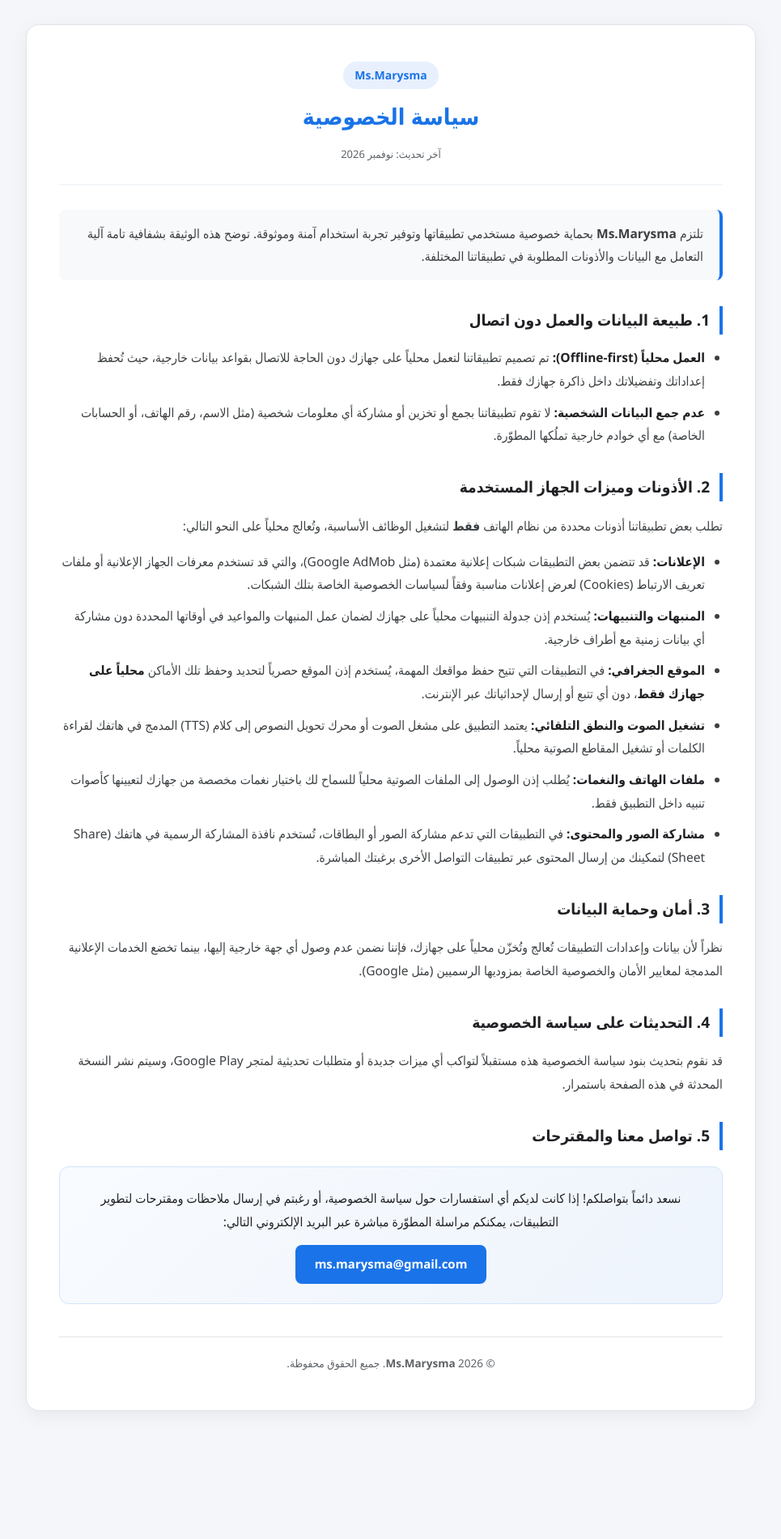
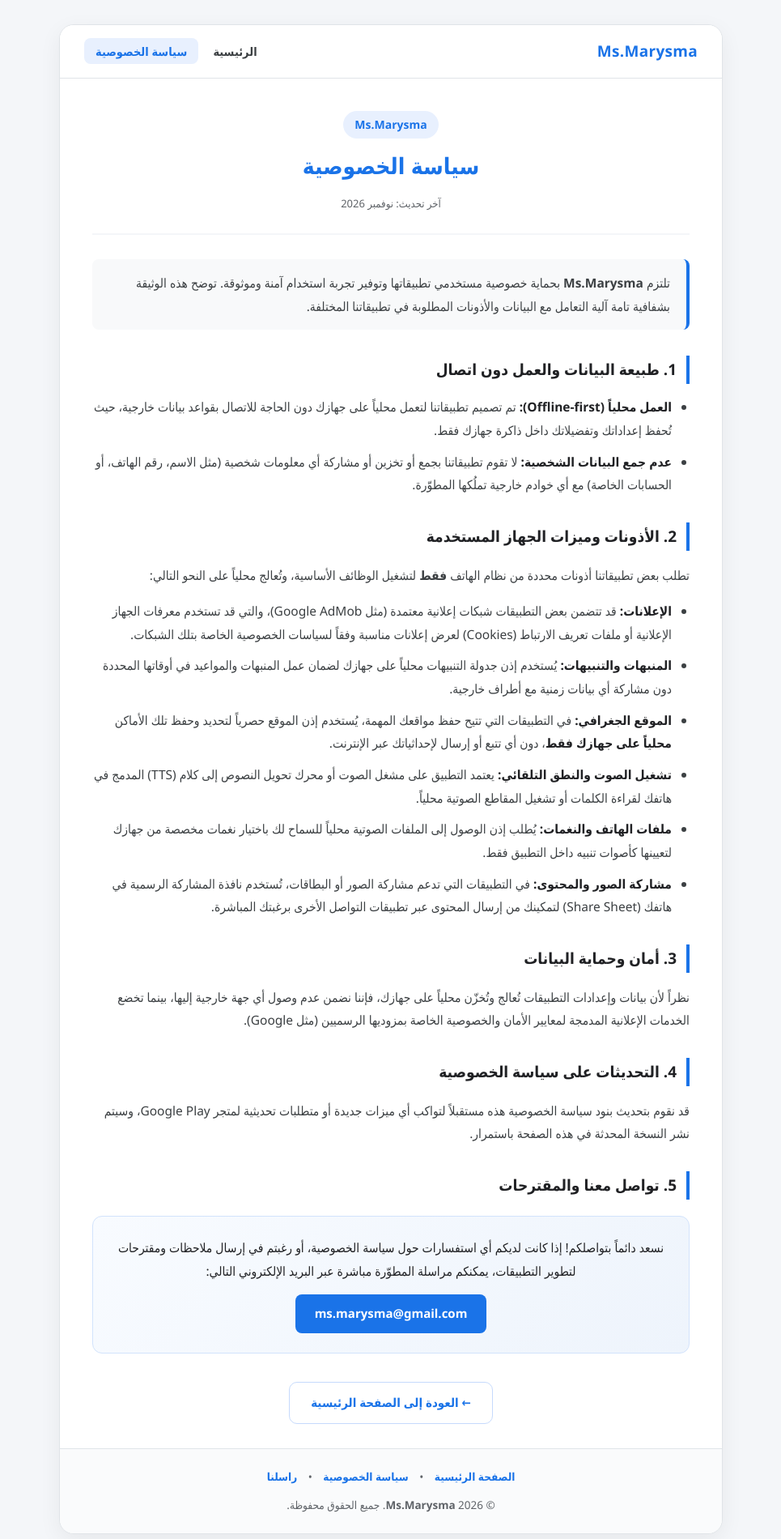
Before and after one commit to MsMarysma/msmarysma.github.io, a plain HTML site: page privacy.html in a window 1280 px wide. Shown: the whole page at 81% size, without its empty margins (157-1122 px from the left). Before the commit the page ends 1772 px from the top, so only its background shows below. Drawn offline with Linux system fonts and the light colour scheme.

Commit message:
Update privacy.html

```diff
--- a/privacy.html
+++ b/privacy.html
@@ -7,6 +7,7 @@
     <style>
         :root {
             --primary-color: #1a73e8;
+            --primary-dark: #1557b0;
             --primary-light: #e8f0fe;
             --text-dark: #202124;
             --text-body: #3c4043;
@@ -14,6 +15,9 @@
             --bg-page: #f4f6f9;
             --bg-card: #ffffff;
             --border-color: #e0e4e8;
+        }
+        * {
+            box-sizing: border-box;
         }
         body {
             font-family: 'Segoe UI', Tahoma, Geneva, Verdana, sans-serif;
@@ -27,10 +31,44 @@
             max-width: 820px;
             margin: 0 auto;
             background: var(--bg-card);
-            padding: 45px 40px;
-            border-radius: 16px;
-            box-shadow: 0 6px 24px rgba(0, 0, 0, 0.06);
+            border-radius: 18px;
+            box-shadow: 0 8px 28px rgba(0, 0, 0, 0.06);
             border: 1px solid var(--border-color);
+            overflow: hidden;
+        }
+        /* الشريط العلوي للتنقل المطابق للصفحة الرئيسية */
+        .navbar {
+            background-color: #ffffff;
+            border-bottom: 1px solid var(--border-color);
+            padding: 15px 30px;
+            display: flex;
+            justify-content: space-between;
+            align-items: center;
+        }
+        .brand {
+            font-size: 19px;
+            font-weight: 700;
+            color: var(--primary-color);
+            text-decoration: none;
+            letter-spacing: 0.3px;
+        }
+        .nav-links a {
+            color: var(--text-body);
+            text-decoration: none;
+            font-size: 14.5px;
+            font-weight: 600;
+            padding: 6px 14px;
+            border-radius: 8px;
+            transition: all 0.2s ease;
+        }
+        .nav-links a:hover,
+        .nav-links a.active {
+            background-color: var(--primary-light);
+            color: var(--primary-color);
+        }
+        /* محتوى الصفحة */
+        .content-body {
+            padding: 40px 40px 30px 40px;
         }
         .header-section {
             text-align: center;
@@ -113,19 +151,58 @@
             transition: background-color 0.2s ease, transform 0.2s ease;
         }
         .email-btn:hover {
-            background-color: #1557b0;
+            background-color: var(--primary-dark);
             transform: translateY(-1px);
         }
+        /* زر العودة للصفحة الرئيسية */
+        .back-home-wrapper {
+            text-align: center;
+            margin-top: 35px;
+        }
+        .back-home-btn {
+            display: inline-block;
+            background-color: #ffffff;
+            color: var(--primary-color);
+            text-decoration: none;
+            padding: 11px 26px;
+            border-radius: 10px;
+            font-weight: 600;
+            font-size: 15px;
+            border: 1px solid #c6dafc;
+            transition: all 0.2s ease;
+        }
+        .back-home-btn:hover {
+            background-color: var(--primary-light);
+            transform: translateY(-2px);
+        }
+        /* التذييل */
         .footer {
-            margin-top: 40px;
+            background-color: #fafbfc;
+            border-top: 1px solid var(--border-color);
+            padding: 22px 30px;
             text-align: center;
             font-size: 13.5px;
             color: var(--text-muted);
-            border-top: 1px solid var(--border-color);
-            padding-top: 20px;
+        }
+        .footer-links {
+            margin-bottom: 10px;
+        }
+        .footer-links a {
+            color: var(--primary-color);
+            text-decoration: none;
+            margin: 0 10px;
+            font-weight: 600;
+        }
+        .footer-links a:hover {
+            text-decoration: underline;
         }
         @media (max-width: 600px) {
-            .container {
+            .navbar {
+                flex-direction: column;
+                gap: 10px;
+                padding: 15px 20px;
+            }
+            .content-body {
                 padding: 25px 20px;
             }
             h1 {
@@ -137,6 +214,16 @@
 <body>
 
     <div class="container">
+        <!-- شريط التنقل العلوي -->
+        <nav class="navbar">
+            <a href="index.html" class="brand">Ms.Marysma</a>
+            <div class="nav-links">
+                <a href="index.html">الرئيسية</a>
+                <a href="privacy.html" class="active">سياسة الخصوصية</a>
+            </div>
+        </nav>
+
+        <div class="content-body">
             <div class="header-section">
                 <div class="developer-badge">Ms.Marysma</div>
                 <h1>سياسة الخصوصية</h1>
@@ -176,9 +263,23 @@
                 <a href="mailto:ms.marysma@gmail.com" class="email-btn">ms.marysma@gmail.com</a>
             </div>
 
-        <div class="footer">
-            &copy; 2026 <strong>Ms.Marysma</strong>. جميع الحقوق محفوظة.
+            <!-- زر العودة للصفحة الرئيسية -->
+            <div class="back-home-wrapper">
+                <a href="index.html" class="back-home-btn">← العودة إلى الصفحة الرئيسية</a>
             </div>
+        </div>
+
+        <!-- التذييل السفلي -->
+        <footer class="footer">
+            <div class="footer-links">
+                <a href="index.html">الصفحة الرئيسية</a>
+                <span>•</span>
+                <a href="privacy.html">سياسة الخصوصية</a>
+                <span>•</span>
+                <a href="mailto:ms.marysma@gmail.com">راسلنا</a>
+            </div>
+            <div>&copy; 2026 <strong>Ms.Marysma</strong>. جميع الحقوق محفوظة.</div>
+        </footer>
     </div>
 
 </body>
```
Lines whose indentation alone changed are shown as unchanged.
